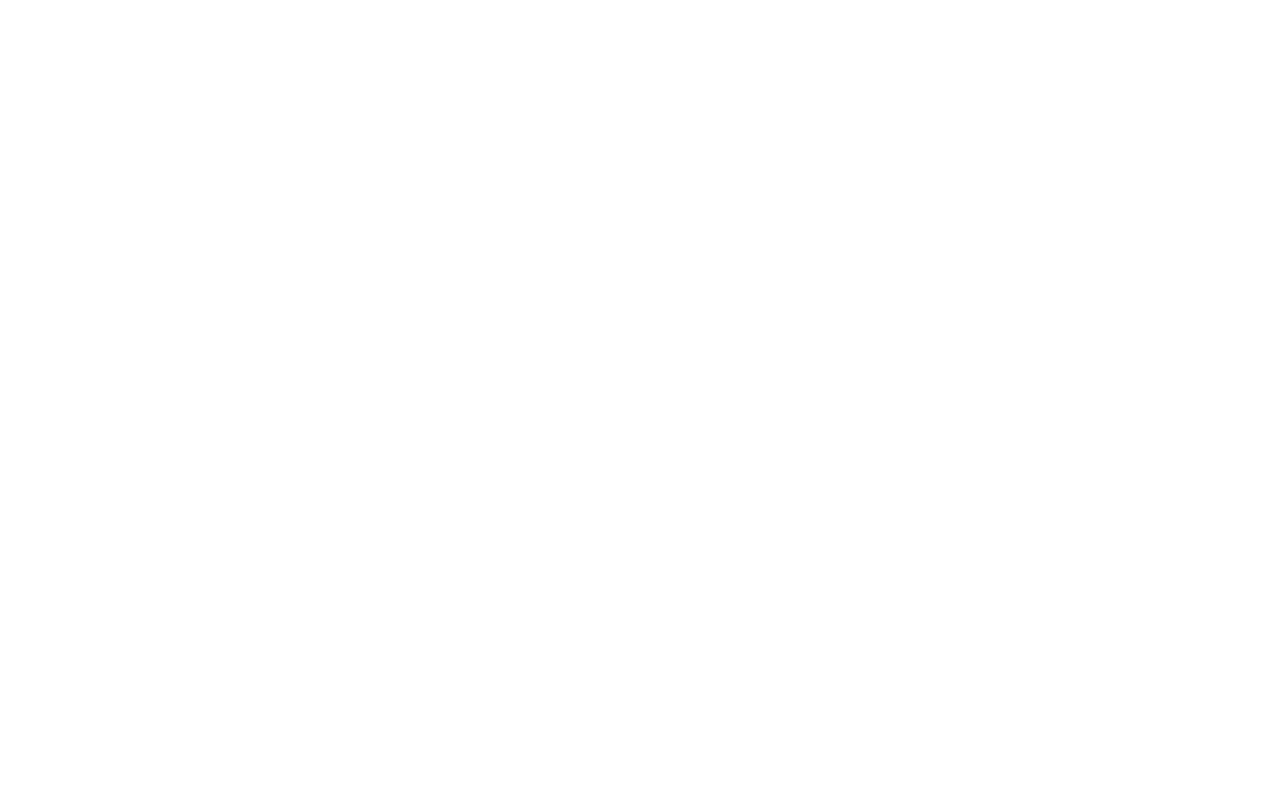
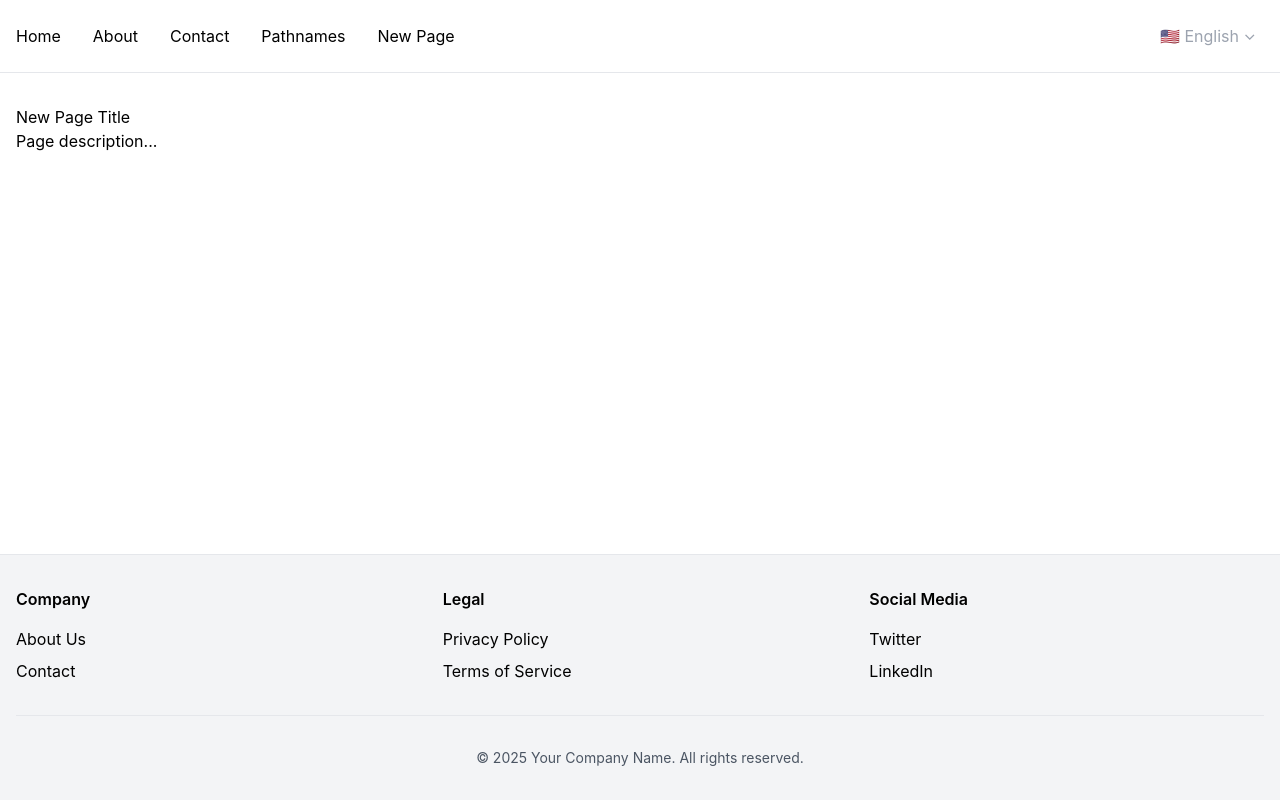
Before and after one commit to gotomoon/next.js-i11n-internationalization, a Next.js app: page /en/new-page in a window 1280 px wide. Before the commit this address had no page. Built offline with nearby package versions, Linux system fonts and the light colour scheme.

Commit message:
Sample static pages added

```diff
--- a/messages/en.json
+++ b/messages/en.json
@@ -21,7 +21,8 @@
     "home": "Home",
     "pathnames": "Pathnames",
     "about": "About",
-    "contact": "Contact"
+    "contact": "Contact",
+    "newPage": "New Page"
   },
   "NotFoundPage": {
     "description": "Please double-check the browser address bar or use the navigation to go to a known page.",
@@ -95,5 +96,9 @@
       "email": "Email: contact@example.com",
       "hours": "Business Hours: Mon-Fri 9:00 AM - 6:00 PM"
     }
+  },
+  "NewPage": {
+    "title": "New Page Title",
+    "description": "Page description..."
   }
 }
--- a/messages/ko.json
+++ b/messages/ko.json
@@ -18,7 +18,8 @@
     "home": "홈",
     "pathnames": "경로명",
     "about": "회사 소개",
-    "contact": "문의하기"
+    "contact": "문의하기",
+    "newPage": "새 페이지"
   },
   "NotFoundPage": {
     "description": "브라우저 주소창을 다시 확인하거나 네비게이션을 통해 알려진 페이지로 이동하세요.",
@@ -92,5 +93,9 @@
       "email": "이메일: contact@example.com",
       "hours": "운영시간: 월-금 오전 9시 - 오후 6시"
     }
+  },
+  "NewPage": {
+    "title": "새 페이지 제목",
+    "description": "페이지 설명..."
   }
 }
--- /dev/null
+++ b/src/app/[locale]/new-page/page.tsx
@@ -0,0 +1,24 @@
+import {useTranslations} from 'next-intl';
+import {getTranslations} from 'next-intl/server';
+
+export async function generateMetadata({
+  params: {locale}
+}: {
+  params: {locale: string};
+}) {
+  const t = await getTranslations({locale, namespace: 'NewPage'});
+  return {
+    title: t('title')
+  };
+}
+
+export default function NewPage() {
+  const t = useTranslations('NewPage');
+  return (
+    <div className="max-w-7xl mx-auto px-4 py-8">
+      <h1>{t('title')}</h1>
+      <p>{t('description')}</p>
+      {/* ... other content */}
+    </div>
+  );
+}
--- a/src/components/MobileMenu.tsx
+++ b/src/components/MobileMenu.tsx
@@ -67,6 +67,13 @@ export default function MobileMenu() {
               >
                 {t('contact')}
               </Link>
+              <Link
+                href="/new-page"
+                className="block py-2 hover:text-gray-600"
+                onClick={() => setIsOpen(false)}
+              >
+                {t('newPage')}
+              </Link>
               <div className="py-2">
                 <LocaleSwitcher />
               </div>
--- a/src/components/Navigation.tsx
+++ b/src/components/Navigation.tsx
@@ -28,6 +28,9 @@ export default function Navigation() {
             >
               {t('pathnames')}
             </Link>
+            <Link href="/new-page" className="text-base hover:text-gray-600">
+              {t('newPage')}
+            </Link>
           </div>
 
           {/* Desktop Language Switcher */}
--- a/src/i18n/routing.ts
+++ b/src/i18n/routing.ts
@@ -17,6 +17,10 @@ export const routing = defineRouting({
     '/contact': {
       en: '/contact',
       ko: '/문의'
+    },
+    '/new-page': {
+      en: '/new-page',
+      ko: '/새페이지'
     }
   }
 });
```
